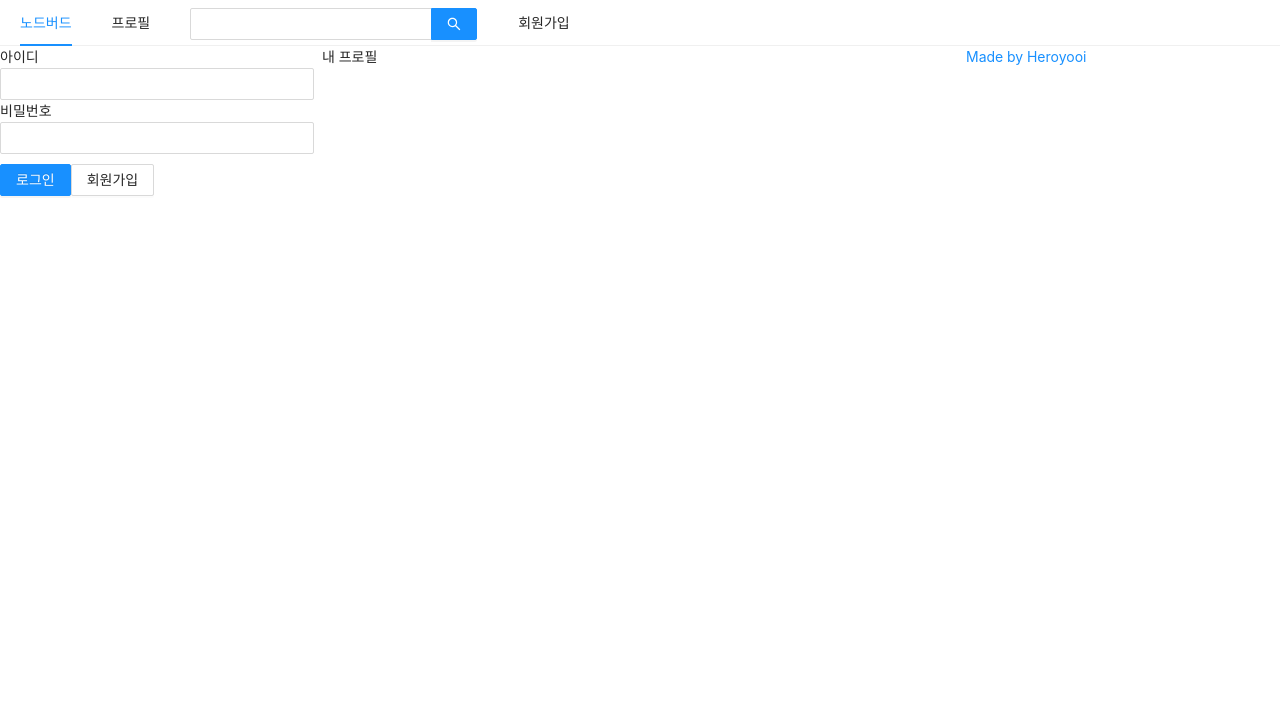
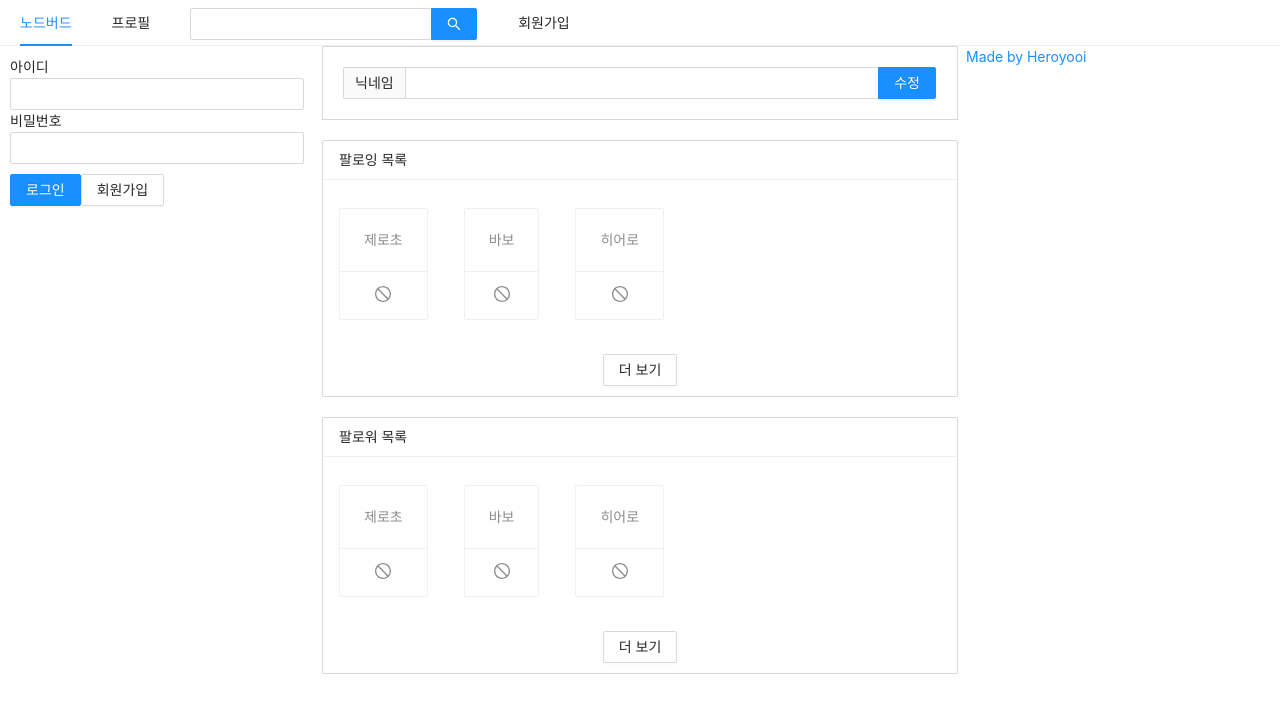
Before and after one commit to heroyooi/react-nodebird-backup, a Next.js app in the folder front/: page /profile in a window 1280 px wide. Shown: the top 712 px of the page. Built offline with nearby package versions, Linux system fonts and the light colour scheme.

Commit message:
복습 3일차 내용 추가

```diff
--- a/front/components/AppLayout.js
+++ b/front/components/AppLayout.js
@@ -37,7 +37,11 @@ const AppLayout = ({ children }) => {
       </Menu>
       <Row gutter={8}>
         <Col xs={24} md={6}>
-          {isLoggedIn ? <UserProfile /> : <LoginForm />}
+          {isLoggedIn ? (
+            <UserProfile setIsLoggedIn={setIsLoggedIn} />
+          ) : (
+            <LoginForm setIsLoggedIn={setIsLoggedIn} />
+          )}
         </Col>
         <Col xs={24} md={12}>
           {children}
--- /dev/null
+++ b/front/components/FollowList.js
@@ -0,0 +1,36 @@
+import React from "react";
+import PropTypes from "prop-types";
+import { Button, Card, List } from "antd";
+import { StopOutlined } from "@ant-design/icons";
+
+const FollowList = ({ header, data }) => {
+  return (
+    <List
+      style={{ marginBottom: 20 }}
+      grid={{ gutter: 4, xs: 2, md: 3 }}
+      size="small"
+      header={<div>{header}</div>}
+      loadMore={
+        <div style={{ textAlign: "center", margin: "10px 0" }}>
+          <Button>더 보기</Button>
+        </div>
+      }
+      bordered
+      dataSource={data}
+      renderItem={(item) => (
+        <List.Item style={{ marginTop: 20 }}>
+          <Card actions={[<StopOutlined key="stop" />]}>
+            <Card.Meta description={item.nickname} />
+          </Card>
+        </List.Item>
+      )}
+    />
+  );
+};
+
+FollowList.propTypes = {
+  header: PropTypes.string.isRequried,
+  data: PropTypes.array.isRequired,
+};
+
+export default FollowList;
--- a/front/components/LoginForm.js
+++ b/front/components/LoginForm.js
@@ -7,7 +7,11 @@ const ButtonWrapper = styled.div`
   margin-top: 10px;
 `;
 
-const LoginForm = () => {
+const FormWrapper = styled(Form)`
+  padding: 10px;
+`;
+
+const LoginForm = ({ setIsLoggedIn }) => {
   const [id, setId] = useState("");
   const [password, setPassword] = useState("");
 
@@ -19,8 +23,13 @@ const LoginForm = () => {
     setPassword(e.target.value);
   }, []);
 
+  const onSubmitForm = useCallback(() => {
+    console.log(id, password);
+    setIsLoggedIn(true);
+  }, [id, password]);
+
   return (
-    <Form>
+    <FormWrapper onFinish={onSubmitForm}>
       <div>
         <label htmlFor="user-id">아이디</label>
         <br />
@@ -31,6 +40,7 @@ const LoginForm = () => {
         <br />
         <Input
           name="user-password"
+          type="password"
           value={password}
           onChange={onChangePassword}
           required
@@ -46,7 +56,7 @@ const LoginForm = () => {
           </a>
         </Link>
       </ButtonWrapper>
-    </Form>
+    </FormWrapper>
   );
 };
 
--- /dev/null
+++ b/front/components/NicknameEditForm.js
@@ -0,0 +1,21 @@
+import React, { useMemo } from "react";
+import { Form, Input } from "antd";
+
+const NicknameEditForm = () => {
+  const style = useMemo(
+    () => ({
+      marginBottom: "20px",
+      border: "1px solid #d9d9d9",
+      padding: "20px",
+    }),
+    []
+  );
+
+  return (
+    <Form style={style}>
+      <Input.Search addonBefore="닉네임" enterButton="수정" />
+    </Form>
+  );
+};
+
+export default NicknameEditForm;
--- a/front/components/UserProfile.js
+++ b/front/components/UserProfile.js
@@ -1,5 +1,31 @@
-import React from "react";
+import React, { useCallback } from "react";
+import { Card, Avatar, Button } from "antd";
 
-const UserProfile = () => {};
+const UserProfile = ({ setIsLoggedIn }) => {
+  const onLogOut = useCallback(() => {
+    setIsLoggedIn(false);
+  }, []);
+  return (
+    <Card
+      actions={[
+        <div key="twit">
+          짹짹
+          <br />0
+        </div>,
+        <div key="follower">
+          팔로워
+          <br />0
+        </div>,
+        <div key="following">
+          팔로잉
+          <br />0
+        </div>,
+      ]}
+    >
+      <Card.Meta avatar={<Avatar>ZC</Avatar>} title="ZeroCho" />
+      <Button onClick={onLogOut}>로그아웃</Button>
+    </Card>
+  );
+};
 
 export default UserProfile;
--- a/front/pages/profile.js
+++ b/front/pages/profile.js
@@ -1,15 +1,30 @@
 import React from "react";
 import Head from "next/head";
 import AppLayout from "../components/AppLayout";
+import NicknameEditForm from "../components/NicknameEditForm";
+import FollowList from "../components/FollowList";
 
 const Profile = () => {
+  const followerList = [
+    { nickname: "제로초" },
+    { nickname: "바보" },
+    { nickname: "히어로" },
+  ];
+  const followingList = [
+    { nickname: "제로초" },
+    { nickname: "바보" },
+    { nickname: "히어로" },
+  ];
+
   return (
     <>
       <Head>
         <title>내 프로필 | NodeBird</title>
       </Head>
       <AppLayout>
-        <div>내 프로필</div>
+        <NicknameEditForm />
+        <FollowList header="팔로잉 목록" data={followingList} />
+        <FollowList header="팔로워 목록" data={followerList} />
       </AppLayout>
     </>
   );
```
Also changed, not shown: 1 other file (tests, documents, lock files or other folders).
